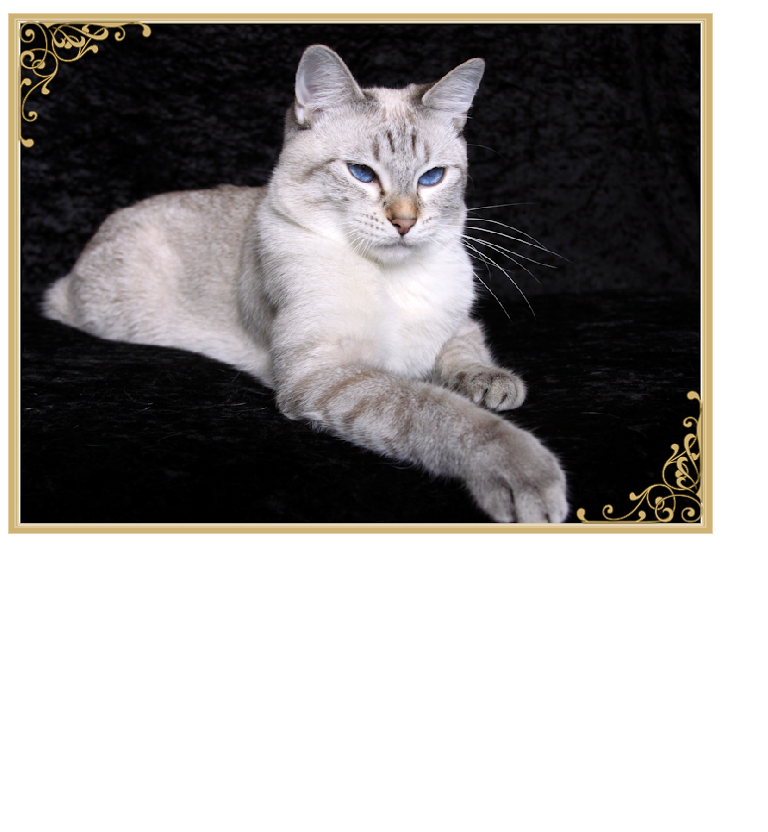
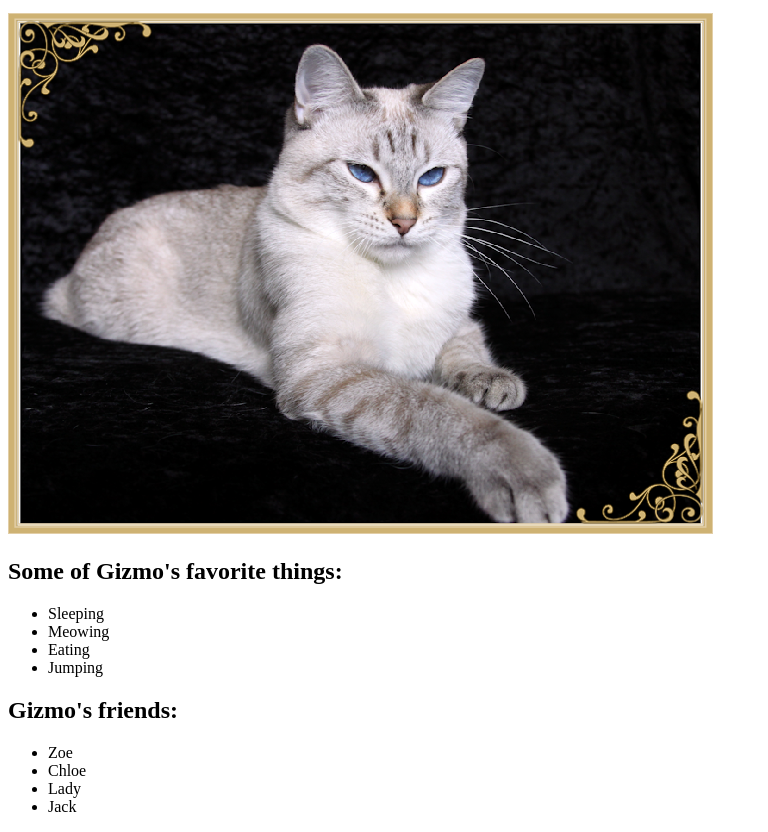
Before and after one commit to putman10/gizmo, a plain HTML site: page gizmo.html in a window 1280 px wide. Shown: the part 101-933 px from the top of the page, without its empty margins (0-768 px from the left). Before the commit the page ends 800 px from the top, so only its background shows below. Drawn offline with Linux system fonts and the light colour scheme.

Commit message:
add list of favorite things and friends

```diff
--- a/gizmo.html
+++ b/gizmo.html
@@ -8,4 +8,20 @@
 
   <img src="img/gizmo.png">
 
+  <h2>Some of Gizmo's favorite things:</h2>
+  <ul>
+    <li>Sleeping</li>
+    <li>Meowing</li>
+    <li>Eating</li>
+    <li>Jumping</li>
+  </ul>
+
+  <h2>Gizmo's friends:</h2>
+  <ul>
+    <li>Zoe</li>
+    <li>Chloe</li>
+    <li>Lady</li>
+    <li>Jack</li>
+  </ul>
+
 </body>
```
